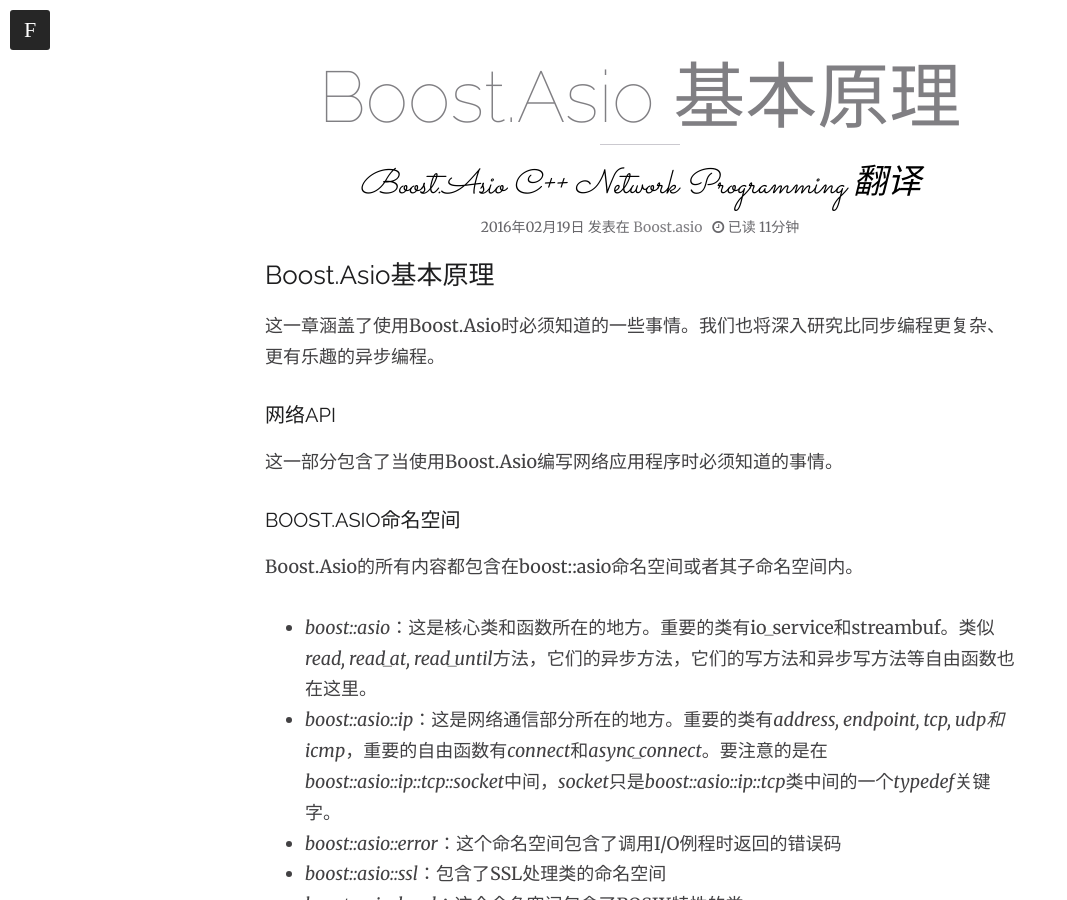
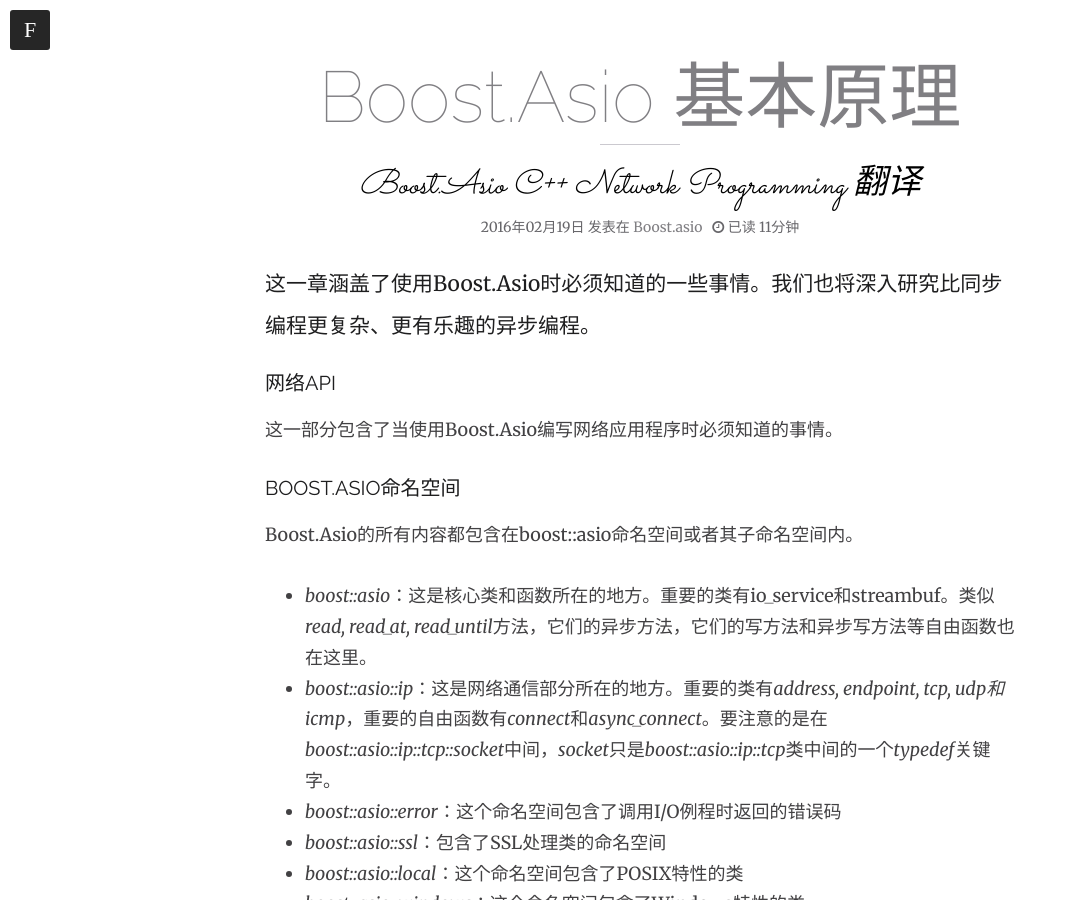
Before and after one commit to mmoaay/mmoaay.github.io, a Jekyll site: the page built from _posts/2016-02-19-boost-asio-cpp-network-programming-1.md, in a window 1280 px wide and 900 px high, scrolled down 551 px. Shown: the whole window, without its empty margins (0-1067 px from the left). Built offline with Jekyll 4.4.1, drawn with Linux system fonts in a browser that asks for light colours; nearby versions of some CDN libraries; comment, search, counter and statistics services are not loaded.

Commit message:
Update 2016-02-19-boost-asio-cpp-network-programming-1.md

```diff
--- a/_posts/2016-02-19-boost-asio-cpp-network-programming-1.md
+++ b/_posts/2016-02-19-boost-asio-cpp-network-programming-1.md
@@ -11,9 +11,6 @@
 share: true
 ---
 
-## Boost.Asio基本原理
-
-<!-- more -->
 
 这一章涵盖了使用Boost.Asio时必须知道的一些事情。我们也将深入研究比同步编程更复杂、更有乐趣的异步编程。
 
```
